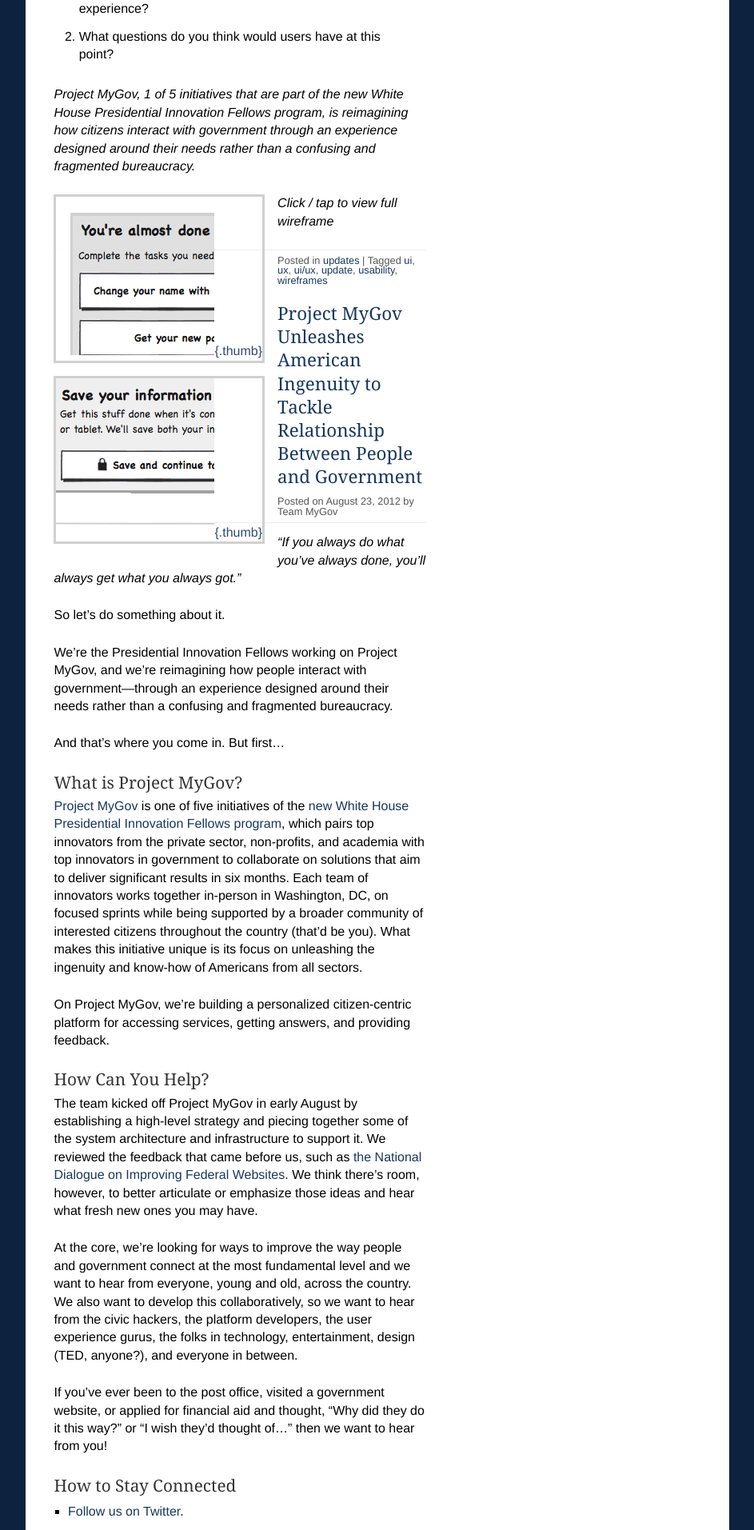
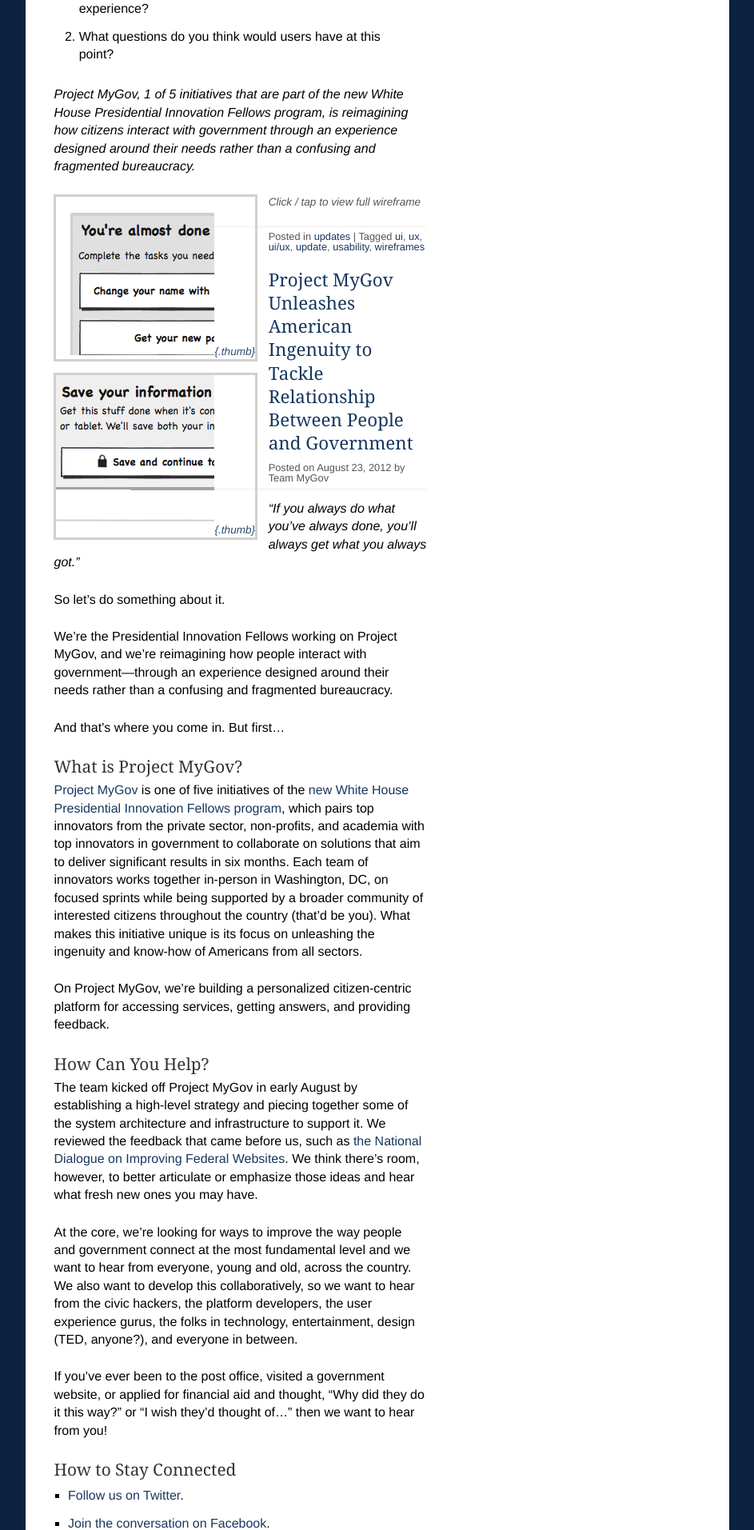
Before and after one commit to presidential-innovation-fellows/mygov, a Jekyll site: the page built from index.html, in a window 1280 px wide. Shown: the part 1720-3633 px from the top of the page at 80% size, without its empty margins (168-1111 px from the left). Built offline with Jekyll 4.4.1, drawn with Linux system fonts in a browser that asks for light colours; nearby versions of some CDN libraries; the list of posts is cut into pages by our own code.

Commit message:
Thumbnail text styling

```diff
--- a/_includes/styles/style.css
+++ b/_includes/styles/style.css
@@ -574,6 +574,7 @@
 #wrapper .thumbnail-group a {display: inline-block; border: 3px solid #ccc; margin: 0 1em 1em 0; float: left; opacity: .9;}
 #wrapper .thumbnail-group a:hover {opacity: 1; -webkit-box-shadow: 0 0 3px rgba(0,0,0,.2);}
 
+#wrapper .thumbnail-group p {font-size: .85em; color: #555; font-style: italic;}
 
 /*** Desktop ***/
 
```
